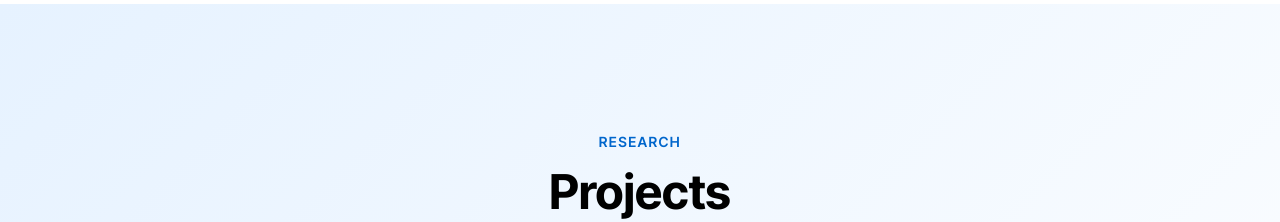
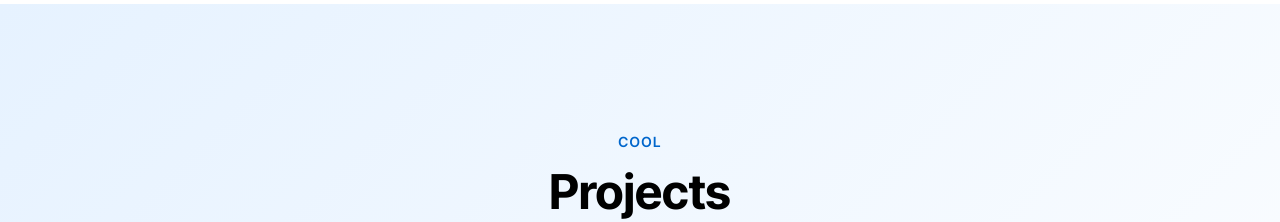
Before and after one commit to kimthangk/kimthangk.github.io, a React (Vite) app: page / in a window 1280 px wide. Shown: the part 1900-2122 px from the top of the page. Built offline with nearby package versions, Linux system fonts and the light colour scheme.

Commit message:
Update Projects.tsx

```diff
--- a/src/sections/Projects.tsx
+++ b/src/sections/Projects.tsx
@@ -53,7 +53,7 @@ export default function Projects() {
           }`}
         >
           <span className="text-primary text-sm font-semibold uppercase tracking-widest mb-4 block">
-            Research
+            Cool
           </span>
           <h2 className="text-3xl sm:text-4xl lg:text-5xl font-bold text-gray-900">
             Projects
```
